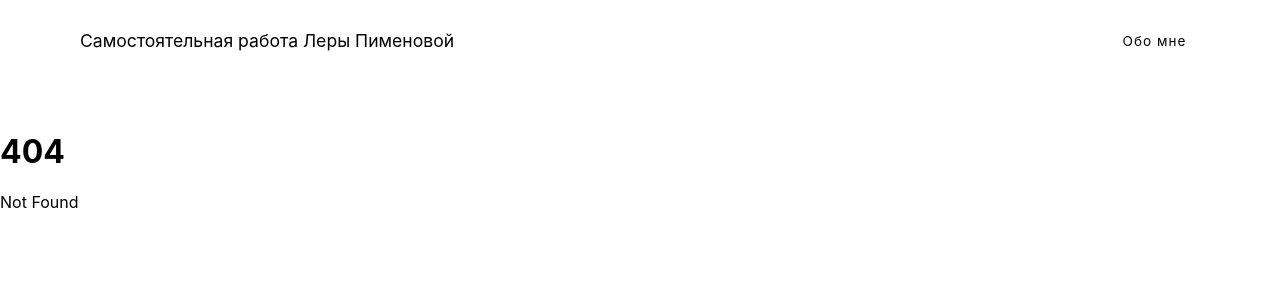
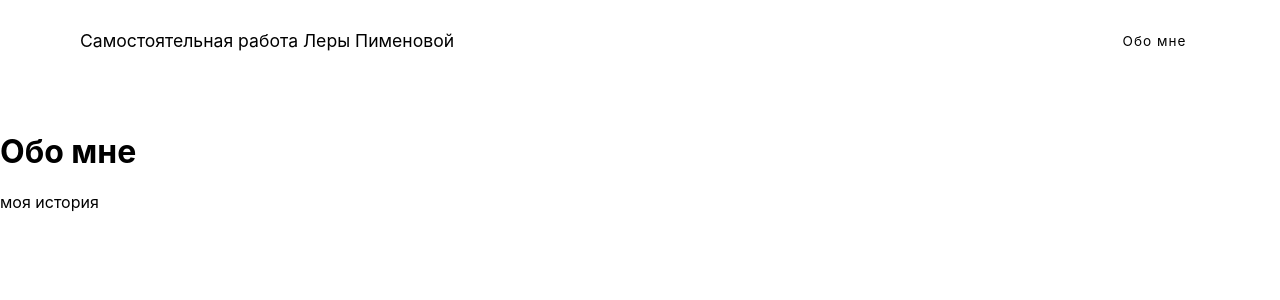
Before and after one commit to Pimenova04/samost, a SvelteKit app: page /about in a window 1280 px wide. Before the commit this address had no page. Shown: the top 300 px of the page. Built offline with nearby package versions, Linux system fonts and the light colour scheme.

Commit message:
add main page and nav

```diff
--- /dev/null
+++ b/src/routes/about/+page.svelte
@@ -0,0 +1,3 @@
+<h1>Обо мне</h1>
+
+моя история
```
